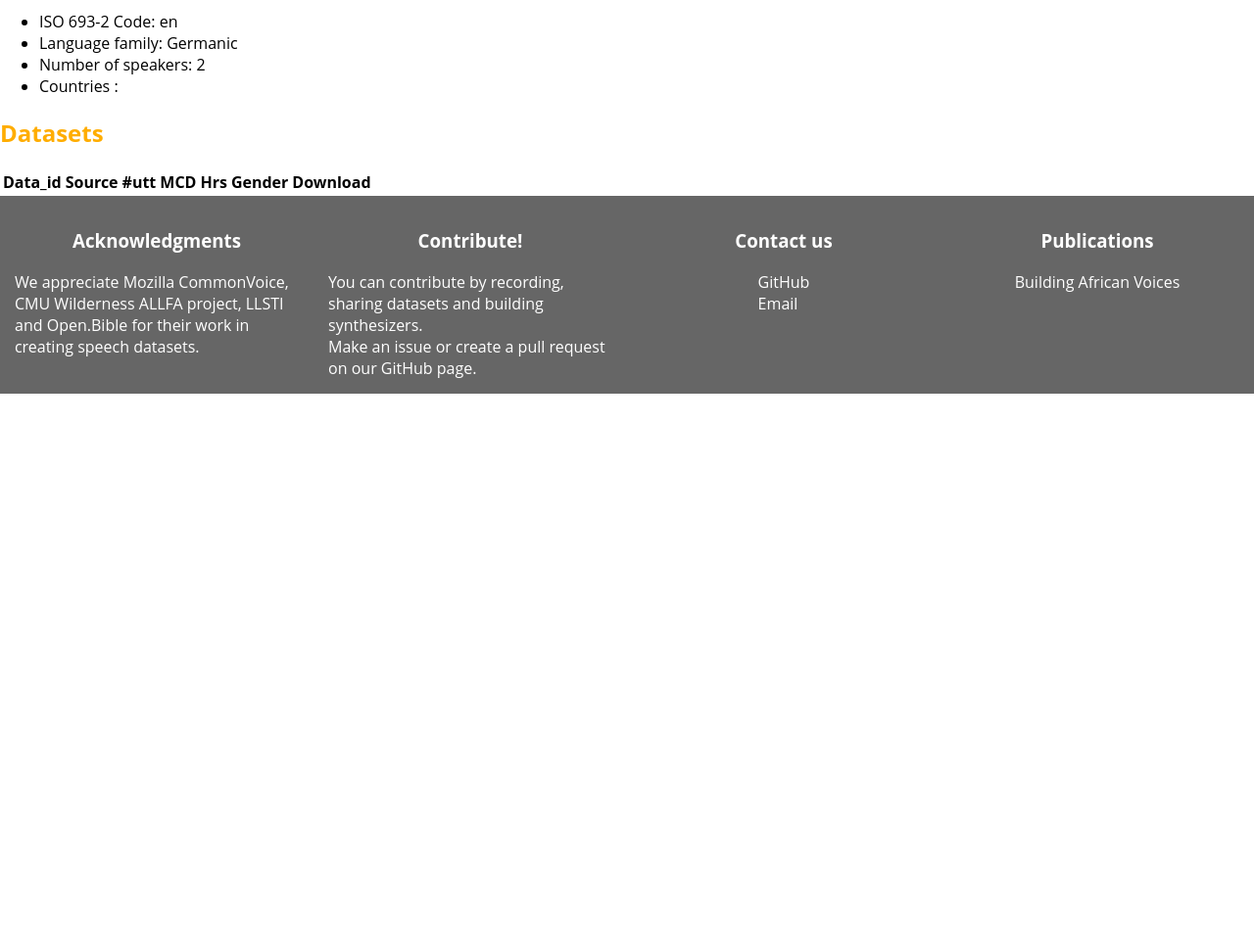
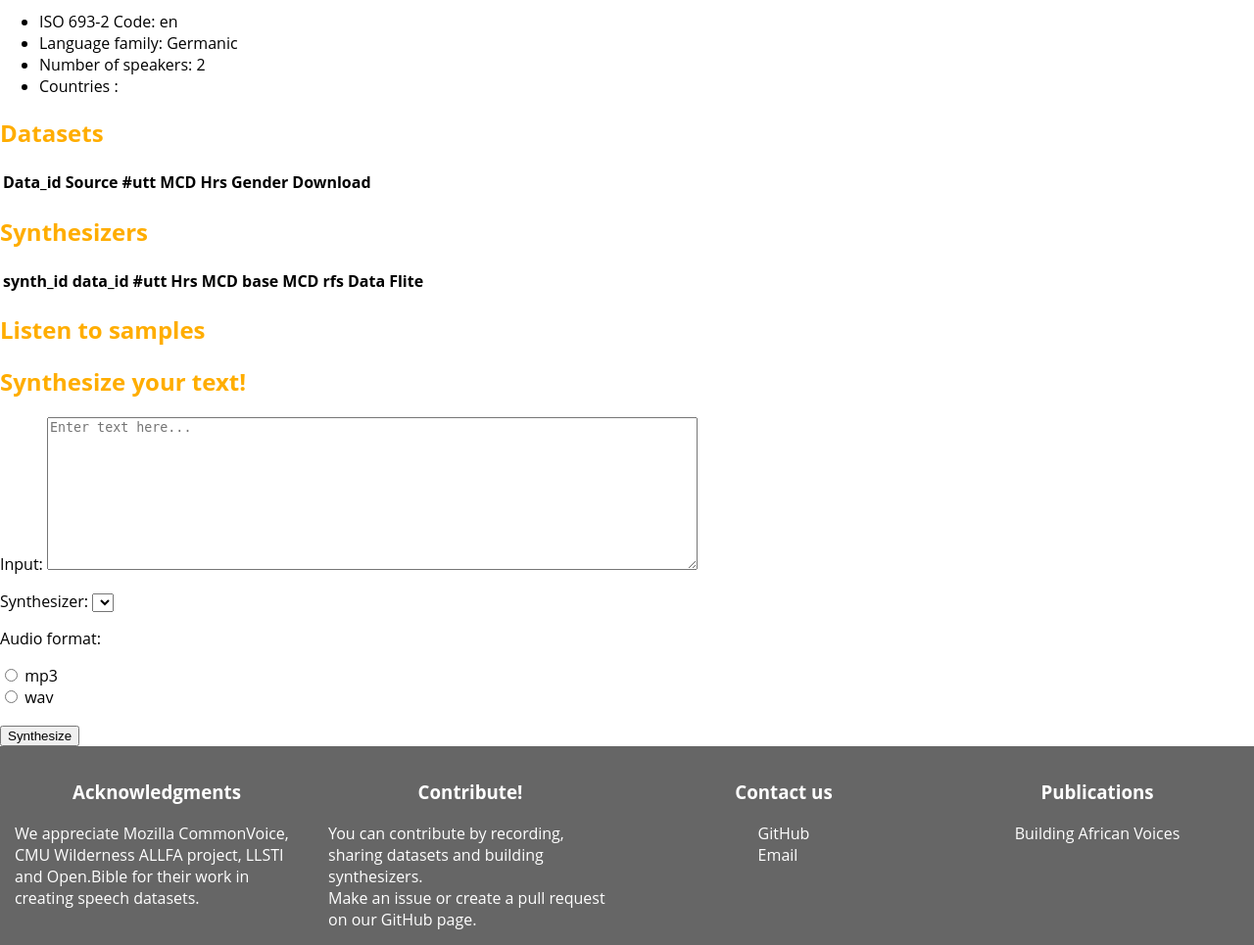
Before and after one commit to Pogayo/african-voices-web, a Django app: page /language/en in a window 1280 px wide. Shown: the part 171-1136 px from the top of the page at 98% size. Before the commit the page ends 573 px from the top, so only its background shows below. Run offline with Django 4.2, Linux system fonts and the light colour scheme; tables that the repository leaves empty hold one stand-in row (values such as "Sample post"); lists and menus that the app fills with data are empty.

Commit message:
built synthesize functionality

```diff
--- /dev/null
+++ b/app/forms.py
@@ -0,0 +1,16 @@
+from django import forms
+
+
+class SynthesizeForm(forms.Form):
+    AUDIO_FORMAT = [('mp3', 'mp3'),
+                    ('wav', 'wav')]
+
+    def __init__(self, synthesizers, *args, **kwargs):
+        super(SynthesizeForm, self).__init__(*args, **kwargs)
+        print(synthesizers)
+        self.fields['text'] = forms.CharField(label='Input', required=True, widget=forms.Textarea(
+            attrs={'name': 'body', 'rows': '10', 'cols': '80', 'placeholder': 'Enter text here...'}))
+        self.fields['synth_id'] = forms.ChoiceField(label='Synthesizer', required=True,
+                                        choices=tuple([ synthesizer for synthesizer in synthesizers]))
+        self.fields['audio_format'] = forms.ChoiceField(label='Audio format', required=True, choices=self.AUDIO_FORMAT,
+                                   widget=forms.RadioSelect)
--- a/app/models/language.py
+++ b/app/models/language.py
@@ -30,11 +30,17 @@ class Language(models.Model):
     @property
     def datasets(self):
         return self.dataset_set.all()
+    @property
+    def synthesizers(self):
+        return self.synthesizer_set.all()
+    @property
+    def samples(self):
+        return self.language_sample_set.all()
 
 
 class LanguageSample(models.Model):
     uuid = models.CharField(primary_key=True, unique=True, default=uuid4, max_length=100)
-    language = models.ForeignKey(Language, on_delete=models.DO_NOTHING)
+    language = models.ForeignKey(Language, on_delete=models.DO_NOTHING, related_name="language_sample_set")
     sample_id = models.CharField(max_length=100)
     text = models.CharField(max_length=100)
     pronunciation = models.CharField(max_length=100)
@@ -43,3 +49,7 @@ class LanguageSample(models.Model):
 
     def __str__(self) -> str:
         return "lang: " + str(self.language) + ": text: " + self.text
+
+    @property
+    def synthesizer_samples(self):
+        return self.synthesizer_samples_set.all()
--- a/app/models/synthesizer.py
+++ b/app/models/synthesizer.py
@@ -10,6 +10,7 @@ class Synthesizer(models.Model):
     language = models.ForeignKey(Language, on_delete=models.CASCADE)
     dataset = models.ForeignKey(Dataset, on_delete=models.CASCADE)
     rfs_utt = models.IntegerField(default=0)
+    rfs_hrs = models.FloatField(default=0.0)
     mcd_base = models.FloatField(default=0)
     mcd_rfs = models.FloatField(default=0)
     data_location = models.CharField(max_length=256)
@@ -21,10 +22,12 @@ class Synthesizer(models.Model):
         return self.synth_id + " - " + str(self.dataset)
 
 
+
+
 class SynthesizerSample(models.Model):
     uuid = models.UUIDField(primary_key=True, default=uuid4, editable=False)
     synth = models.ForeignKey(Synthesizer, on_delete=models.CASCADE)
-    lang_sample = models.ForeignKey(LanguageSample, on_delete=models.CASCADE)
+    lang_sample = models.ForeignKey(LanguageSample, on_delete=models.CASCADE, related_name='synthesizer_samples_set')
     sample_location = models.CharField(max_length=256)
     created_at = models.DateTimeField(auto_now_add=True)
     updated_at = models.DateTimeField(auto_now=True)
--- a/app/templates/app/language.html
+++ b/app/templates/app/language.html
@@ -39,4 +39,68 @@
             </tr>
         {% endfor %}
     </table>
+
+    <h2 class="language-h2">Synthesizers</h2>
+
+    <table>
+        <tr>
+            <th> synth_id</th>
+            <th> data_id</th>
+            <th> #utt</th>
+            <th> Hrs</th>
+            <th> MCD base</th>
+            <th> MCD rfs</th>
+            <th> Data</th>
+            <th> Flite</th>
+
+        </tr>
+        {% for synthesizer in language.synthesizers %}
+            <tr>
+                <td>{{ synthesizer.synth_id }}</td>
+                <td>{{ synthesizer.dataset.data_id }}</td>
+                <td>{{ synthesizer.rfs_utt }}</td>
+                <td>{{ synthesizer.rfs_hrs }}</td>
+                <td>{{ synthesizer.mcd_base }}</td>
+                <td>{{ synthesizer.mcd_rfs }}</td>
+                {% if not synthesizer.data_location %}
+                    <td> Unavailable</td>
+                {% else %}
+                    <td><a href="#"> Download</a></td>
+                {% endif %}
+                {% if not synthesizer.flite_location %}
+                    <td> Unavailable</td>
+                {% else %}
+                    <td><a href="#"> Download </a></td>
+                {% endif %}
+            </tr>
+        {% endfor %}
+    </table>
+
+    <h2 class="language-h2"> Listen to samples </h2>
+
+    {% for sample in language.samples %}
+
+        <div>
+            <p> Text: {{ sample.text }}</p>
+            <p> Pronunciation: {{ sample.pronunciation }}</p>
+
+            {% for  synth_sample in sample.synthesizer_samples %}
+                <p> {{ synth_sample.synth.synth_id }}</p>
+                <audio controls>
+                    <source src="{{ synth_sample.sample_location }}" type="audio/mpeg">
+                    Your browser does not support the audio element.
+                </audio>
+            {% endfor %}
+
+        </div>
+    {% endfor %}
+    <div>
+        <h2 class="language-h2"> Synthesize your text!</h2>
+        <form action="{% url 'synthesize' %}" method="POST">
+            {{ form.as_p }}
+            <button id="synthesize">Synthesize</button>
+        </form>
+    </div>
+
+
 {% endblock %}
--- a/app/templates/app/synthesizers.html
+++ /dev/null
@@ -1,2 +0,0 @@
-{% extends "app/base_generic.html" %}
-{% block title %}Datasets{% endblock %}
--- a/app/urls.py
+++ b/app/urls.py
@@ -6,5 +6,6 @@ urlpatterns = [
     path('', views.index, name='index'),
     path('datasets', views.datasets, name='datasets'),
     path('language/<str:lang_code_639_2>', views.language, name='language'),
+    path('synthesize', views.synthesize, name='synthesize'),
 
 ]
--- a/app/views.py
+++ b/app/views.py
@@ -1,9 +1,12 @@
 #!/usr/bin/python
-
-from subprocess import call
+import time
+from subprocess import check_call
+from uuid import uuid4
 
 from django.shortcuts import render
+from django.views.decorators.csrf import csrf_exempt
 
+from .forms import SynthesizeForm
 from .models import Language
 
 
@@ -22,13 +25,33 @@ def index(request):
 def datasets(request):
     return render(request, 'app/datasets.html')
 
-def execute_transcription():
+
+def execute_transcription(context):
     print("Executing bash command")
-    script = "/Users/nelsonbassey/Development/others/african_voices/transcribe.sh"
-    res = call(script, shell=True)
+    script = "./transcribe.sh"
+    res = check_call([script, "-v", context['synth_id'], "-i", context['text'], "-o", context['output_file']])
     print(res)
 
 
 def language(request, lang_code_639_2):
-    context = {'language': Language.objects.get(lang_code_639_2=lang_code_639_2)}
+    language = Language.objects.get(lang_code_639_2=lang_code_639_2)
+    synthesizer_ids = [(synth.flite_location, synth.synth_id) for synth in language.synthesizer_set.all()]
+    context = {'language': language, 'form': SynthesizeForm(synthesizer_ids)}
     return render(request, 'app/language.html', context)
+
+
+@csrf_exempt
+def synthesize(request):
+    context = {}
+    if request.method == 'POST':
+        context['synth_id'] = request.POST.get('synth_id')
+        context['text'] = request.POST.get("text")
+        context['audio_format'] = request.POST.get("audio_format")
+        context['output_file'] = "app/static/app/synthesized/" + uuid4().hex + "." + "wav"
+        execute_transcription(context)
+        time.sleep(3)
+        # TODO: convert the wav file to mp3
+        # TODO: write a job to delete the wav files after a while
+        context['output_file'] = context['output_file'][4:]
+
+    return render(request, 'app/synthesize.html', context)
```
Also changed, not shown: app/models/dataset.py (+7 -2 lines), app/templates/app/synthesize.html (added, +10 -0 lines), app/migrations/0008_dataset_speaker_gender_synthesizer_rfs_hrs_and_more.py (added), app/migrations/0009_alter_languagesample_language_and_more.py (added), 2 other files.
